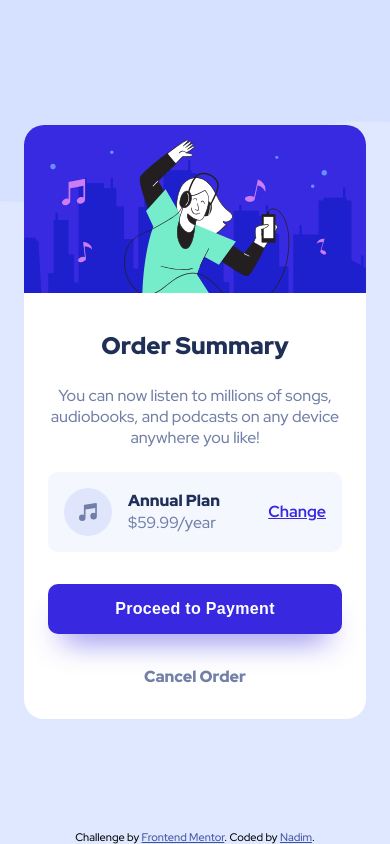
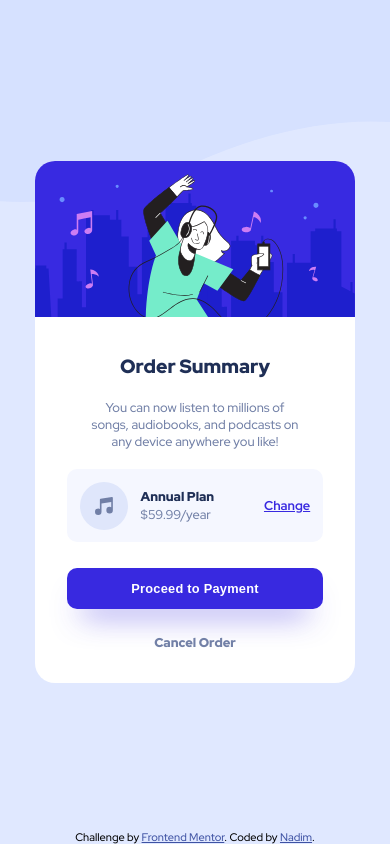
Before and after one commit to nadimalid/order-summary-component-main, a plain HTML site: page index.html in a window 390 px wide. Drawn offline with Linux system fonts and the light colour scheme.

Commit message:
responsive design improvements

```diff
--- a/index.html
+++ b/index.html
@@ -14,13 +14,13 @@
    <div class="wrapper">
       <div class="card">
          <header class="card__header">
-            <img src="./images/illustration-hero.svg" />
+            <img src="./images/illustration-hero.svg" alt="illustration of a girl dancing to music"/>
          </header>
          <main class="card__content">
-            <span class="title">Order Summary</span>
+            <h1 class="title">Order Summary</h1>
             <p>You can now listen to millions of songs, audiobooks, and podcasts on any device anywhere you like!</p>
             <div class="plan">
-               <img src="./images/icon-music.svg"/>
+               <img src="./images/icon-music.svg" alt="music note icon"/>
                <div class="plan__description">
                   <span class="plan__type">Annual Plan</span>
                   <span class="plan__price">$59.99/year</span>
@@ -33,9 +33,9 @@
       </div>
    </div>
 
-   <div class="attribution">
+   <footer class="attribution">
       Challenge by <a href="https://www.frontendmentor.io?ref=challenge" target="_blank">Frontend Mentor</a>.
       Coded by <a href="https://www.frontendmentor.io/profile/nadimalid">Nadim</a>.
-   </div>
+   </footer>
 </body>
 </html>
--- a/main.css
+++ b/main.css
@@ -46,7 +46,7 @@ a {
     display: flex;
     justify-content: center;
     align-items: center;
-    height: 100vh;
+    min-height: 100vh;
     background-color: var(--pale-blue);
     background-image: url('./images/pattern-background-desktop.svg');
     background-repeat: no-repeat;
@@ -151,27 +151,31 @@ a {
 }
 .attribution a { color: hsl(228, 45%, 44%); }
 
-@media screen and (max-width: 481px) {
+@media screen and (max-width: 768px) {
+    html {
+        font-size: 80%;
+    }
+
     .wrapper {
         padding-inline: 1.5em;
         background-image: url('./images/pattern-background-mobile.svg');
     }
 
-    .card__content {
-        padding: 2em 1.5em;
+    .card {
+        max-width: 25em;
     }
 
     .card__content > p {
-        width: auto;
+        width: 25ch;
     }
 }
 
 @media screen and (min-width: 769px) and (max-width: 1400px) {
-    body {
-        font-size: 0.8em;
+    html {
+        font-size: 80%;
     }
 
     .card {
-        width: 30%;
+        max-width: 30em;
     }
 }
```
Also changed, not shown: 1 other file.
